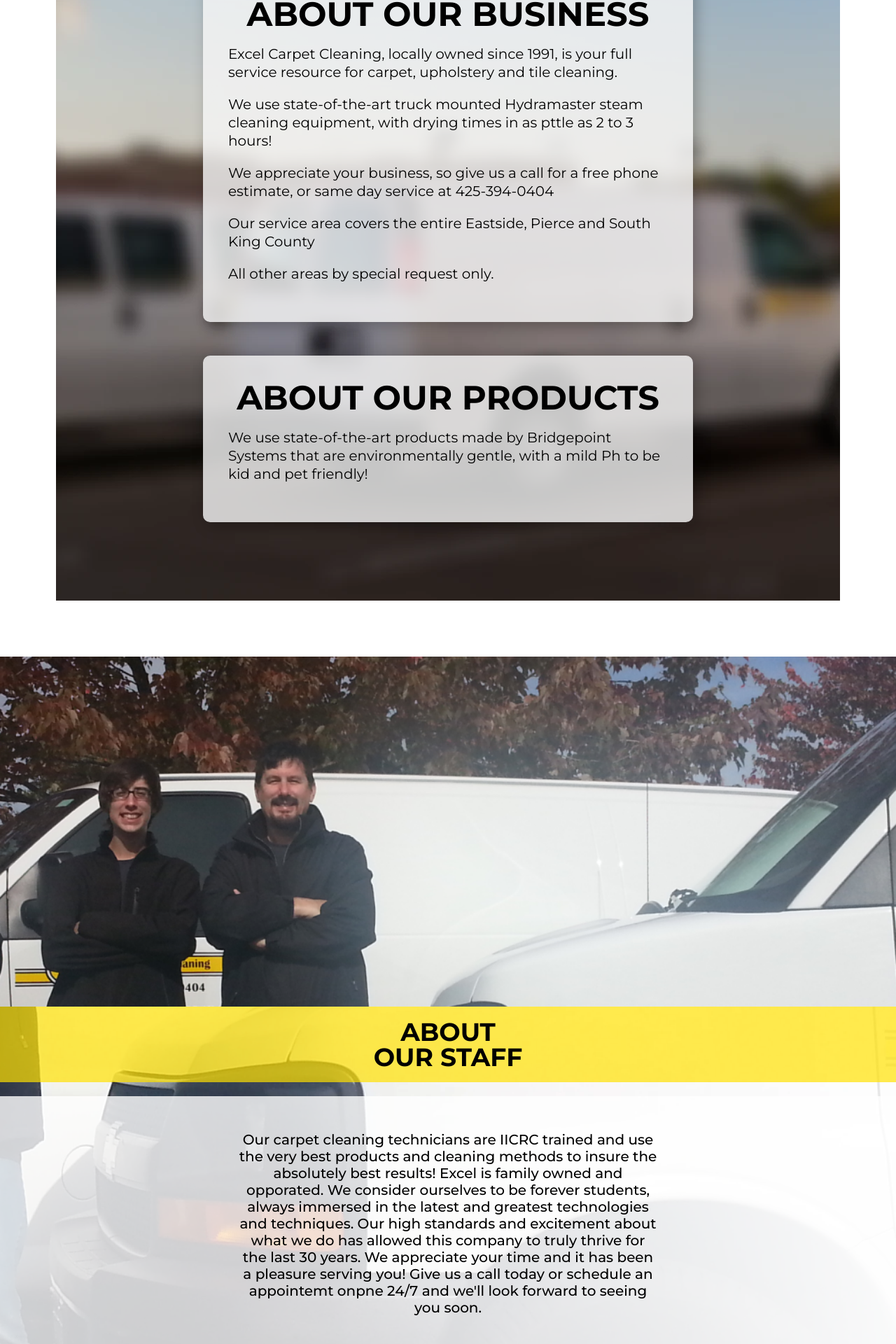
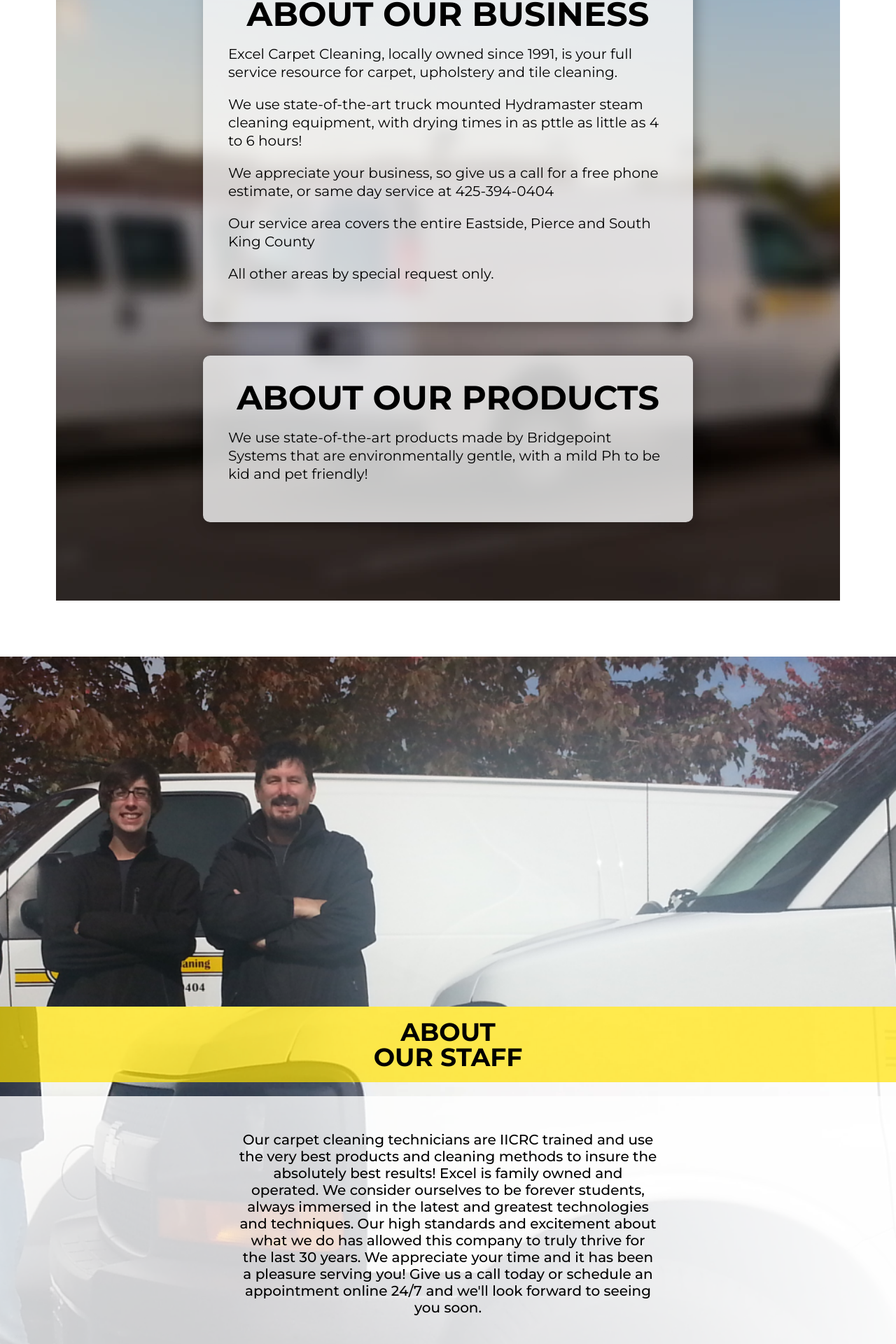
Before and after one commit to mikescarpetcleaning/mikescarpetcleaningltd, a Next.js app: page /about in a window 1280 px wide. Shown: the part 944-2864 px from the top of the page at 70% size. Built offline with nearby package versions, Linux system fonts and the light colour scheme.

Commit message:
adding sitemap generator

```diff
--- /dev/null
+++ b/next-sitemap.js
@@ -0,0 +1,5 @@
+const siteUrl = "https://www.excelcarpetcleaning.com";
+
+module.exports = {
+    siteUrl,
+}
--- a/package.json
+++ b/package.json
@@ -5,11 +5,13 @@
   "scripts": {
     "dev": "next dev",
     "build": "next build",
+    "postbuild": "next-sitemap",
     "start": "next start",
     "lint": "next lint"
   },
   "dependencies": {
     "next": "12.1.0",
+    "next-sitemap": "^2.5.17",
     "react": "17.0.2",
     "react-dom": "17.0.2"
   },
--- a/pages/about.tsx
+++ b/pages/about.tsx
@@ -28,7 +28,7 @@ const About: NextPage = () => {
                         <p>
                             We use state-of-the-art truck mounted
                             Hydramaster steam cleaning equipment, with
-                            drying times in as pttle as 2 to 3 hours!
+                            drying times in as pttle as little as 4 to 6 hours!
                         </p>
                         <p>
                             We appreciate your business, so give us a call
@@ -60,11 +60,11 @@ const About: NextPage = () => {
                 heading2="Our Staff"
                 body="Our carpet cleaning technicians are IICRC trained and use the very best
                 products and cleaning methods to insure the absolutely best results! Excel is family
-                owned and opporated. We consider ourselves to be forever students, always immersed in the
+                owned and operated. We consider ourselves to be forever students, always immersed in the
                 latest and greatest technologies and techniques. Our high standards and excitement about
                 what we do has allowed this company to truly thrive for the last 30 years. We appreciate
                 your time and it has been a pleasure serving you! Give us a call today or schedule an
-                appointemt onpne 24/7 and we&apos;ll look forward to seeing you soon."
+                appointment online 24/7 and we&apos;ll look forward to seeing you soon."
             />
         </main>
     )
--- a/pages/services.tsx
+++ b/pages/services.tsx
@@ -19,7 +19,7 @@ const carpetList = {
         <p class="disclaimer">*Travel charge may be added for out of service area jobs</p>
         </div>`,
         imgSrc: "/carpets-service.webp",
-        cta: `<a href="commercial" class="subitem-cta">See Our Commercial Rates</a>`
+        cta: `<a style="width:100%;height:100%" href="commercial" class="subitem-cta">See Our Commercial Rates</a>`
     },
     {
         subHeading: "Pet Treatment",
@@ -89,7 +89,7 @@ const hardSurfaceList = {
     heading: "Hard Surfaces",
     itemDetails: [{
         subHeading: "Tile Cleaning (floors only)",
-        process: "We start by spraying down the area with a high-powered, non-toxic cleaning agent. After some dwell time we use a spinning 1000 PSI jet to remove the dirt and water. Dries in minutes and leaves tile and grout look brand new.",
+        process: "We start by spraying down the area with a high-powered, non-toxic cleaning agent. After some dwell time we use a spinning 1000 PSI jet to remove the dirt and water. Dries in minutes and leaves tile and grout looking brand new.",
         pricing: `
         <div class="pricing-box">
         <p><span class="bold">Cleaning:</span> $0.75 per sq. ft.*</p>
```
Also changed, not shown: 1 other file (tests, documents, lock files or other folders).
